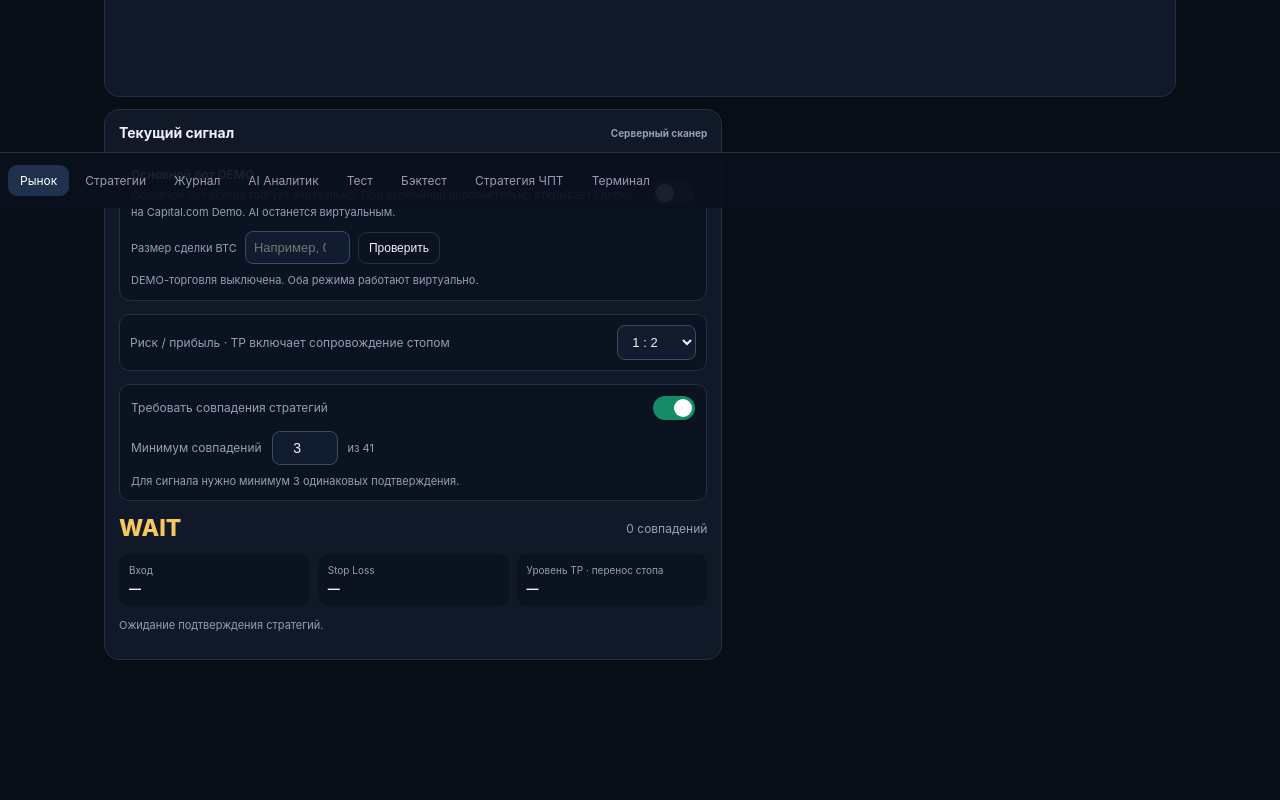
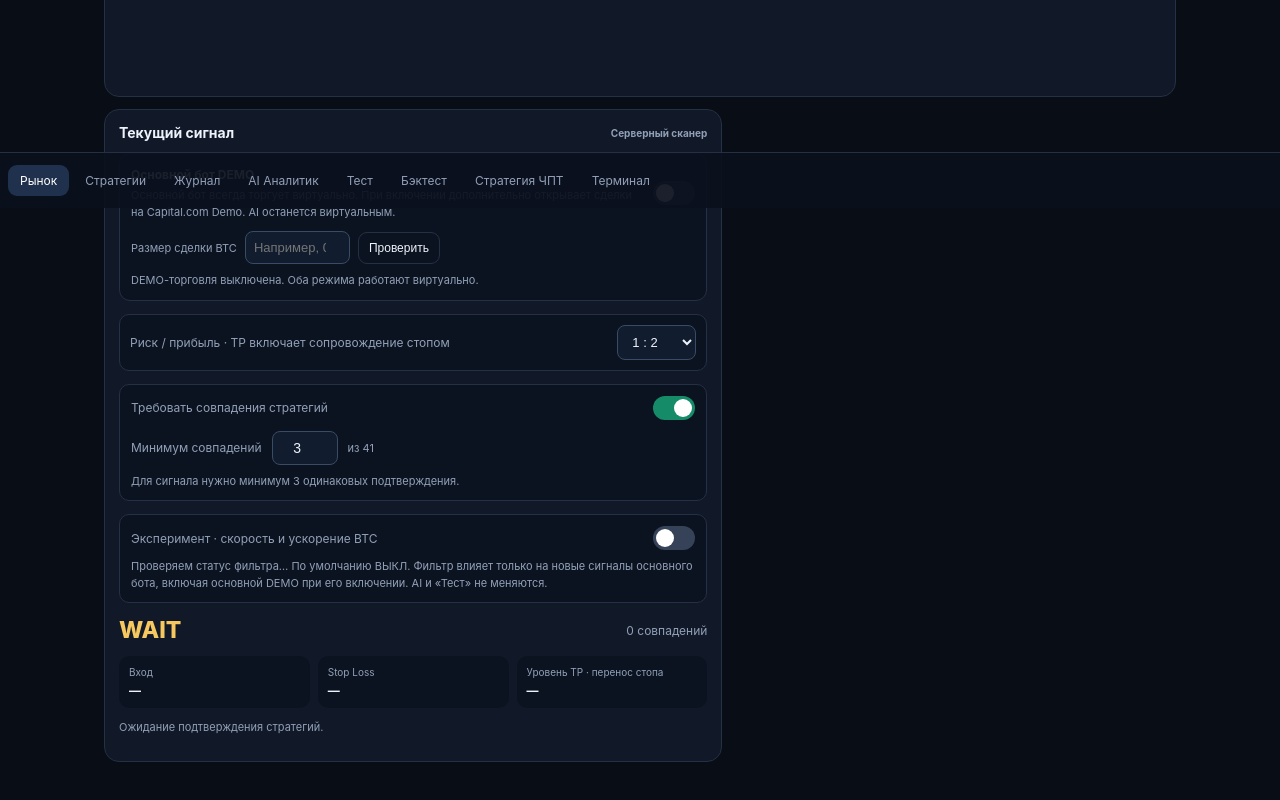
Before and after one commit to fsb777f-dot/bitcoin-scalping-bot, a plain HTML site: page index.html in a window 1280 px wide. Shown: the part 592-1392 px from the top of the page. Before the commit the page ends 1342 px from the top, so only its background shows below. Drawn offline with Linux system fonts and the light colour scheme; no server answers; a script that the page names is missing.

Commit message:
Expose disabled-by-default experimental momentum switch and backtest comparison

```diff
--- a/index.html
+++ b/index.html
@@ -6,7 +6,10 @@
 <div class="execution-size"><label for="demoTradeSize">Размер сделки BTC</label><input id="demoTradeSize" type="number" min="0" step="any" inputmode="decimal" placeholder="Например, 0.01"><button id="checkDemoRules" type="button">Проверить</button></div>
 <div class="execution-note notice" id="demoExecutionNote">DEMO-торговля выключена. Оба режима работают виртуально.</div>
 </div>
-<div class="risk-control"><label for="riskReward">Риск / прибыль · TP включает сопровождение стопом</label><select id="riskReward"><option value="1">1 : 1</option><option value="1.5">1 : 1,5</option><option value="2" selected>1 : 2</option><option value="2.5">1 : 2,5</option><option value="3">1 : 3</option><option value="4">1 : 4</option></select></div><div class="match-control"><div class="match-heading"><label for="consensusEnabled">Требовать совпадения стратегий</label><label class="switch"><input id="consensusEnabled" type="checkbox" checked><span class="switch-slider"></span></label></div><div class="match-setting"><label for="requiredMatches">Минимум совпадений</label><input id="requiredMatches" type="number" min="1" max="41" step="1" value="3"><span>из 41</span></div><p class="notice" id="matchHint">Для сигнала нужно минимум 3 одинаковых подтверждения.</p></div><div class="signalrow"><div class="signalbig yellow" id="signal">WAIT</div><div class="count" id="matches">0 совпадений</div></div><div class="levels"><div class="level"><small>Вход</small><b id="entry">—</b></div><div class="level"><small>Stop Loss</small><b id="sl">—</b></div><div class="level"><small>Уровень TP · перенос стопа</small><b id="tp">—</b></div></div><p class="notice" id="signalNote">Ожидание подтверждения стратегий.</p></section>
+<div class="risk-control"><label for="riskReward">Риск / прибыль · TP включает сопровождение стопом</label><select id="riskReward"><option value="1">1 : 1</option><option value="1.5">1 : 1,5</option><option value="2" selected>1 : 2</option><option value="2.5">1 : 2,5</option><option value="3">1 : 3</option><option value="4">1 : 4</option></select></div><div class="match-control"><div class="match-heading"><label for="consensusEnabled">Требовать совпадения стратегий</label><label class="switch"><input id="consensusEnabled" type="checkbox" checked><span class="switch-slider"></span></label></div><div class="match-setting"><label for="requiredMatches">Минимум совпадений</label><input id="requiredMatches" type="number" min="1" max="41" step="1" value="3"><span>из 41</span></div><p class="notice" id="matchHint">Для сигнала нужно минимум 3 одинаковых подтверждения.</p></div>
+<div class="match-control"><div class="match-heading"><label for="momentumEnabled">Эксперимент · скорость и ускорение BTC</label><label class="switch"><input id="momentumEnabled" type="checkbox" disabled><span class="switch-slider"></span></label></div>
+<p class="notice" id="momentumNote">Проверяем статус фильтра… По умолчанию ВЫКЛ. Фильтр влияет только на новые сигналы основного бота, включая основной DEMO при его включении. AI и «Тест» не меняются.</p></div>
+<div class="signalrow"><div class="signalbig yellow" id="signal">WAIT</div><div class="count" id="matches">0 совпадений</div></div><div class="levels"><div class="level"><small>Вход</small><b id="entry">—</b></div><div class="level"><small>Stop Loss</small><b id="sl">—</b></div><div class="level"><small>Уровень TP · перенос стопа</small><b id="tp">—</b></div></div><p class="notice" id="signalNote">Ожидание подтверждения стратегий.</p></section>
 <section class="panel wide" id="strategies-section" data-screen="strategies" hidden><div class="sectiontitle">Стратегии <span class="muted small">41 · можно отключать</span></div><p class="notice">Отключённые стратегии не участвуют в сигналах. Настройки сохраняются на этом устройстве.</p><div class="strategies" id="strategies"></div></section>
 <section class="panel wide" id="journal-section" data-screen="journal" hidden>
 <div class="demo-journal">
@@ -70,6 +73,7 @@
     <label>Доп. расходы за закрытую сделку · USD <input id="backtestTradeCostUsd" type="text" inputmode="decimal" value="0" placeholder="0.10" autocomplete="off"></label>
     <button id="runBitcoinBacktest" type="button">Запустить бэктест</button>
   </div>
+  <p class="notice">Сравнение: основной БЕЗ фильтра и С фильтром скорости/ускорения по завершённым свечам. Показатели рассчитываются на одних и тех же свечах с теми же расходами. Запуск бэктеста сам по себе фильтр не включает; переключатель — на вкладке «Рынок».</p>
   <p id="backtestMatchHint" class="notice"></p>
   <p id="backtestSizeNote" class="notice">Проверяем допустимый объём Capital.com Demo…</p>
   <p id="backtestStatus" class="notice">Выбери настройки и нажми «Запустить». Число совпадений здесь не влияет на работающий бот.</p>
@@ -79,7 +83,7 @@
   <div id="backtestStrategies" class="backtest-strategies"></div>
   <div class="backtest-apply">
     <h3>Применить выбранную комбинацию</h3>
-    <p class="notice">Основной: стратегии, таймфрейм, совпадения и риск/прибыль. AI: только список разрешённых стратегий, собственная логика AI сохраняется. Тест: новая виртуальная система рядом с SMB, Brooks и Cameron. DEMO не включается.</p>
+    <p class="notice">Основной: стратегии, таймфрейм, совпадения и риск/прибыль (режим фильтра меняется отдельно на вкладке «Рынок»). AI: только список разрешённых стратегий, собственная логика AI сохраняется. Тест: новая виртуальная система рядом с SMB, Brooks и Cameron. DEMO не включается.</p>
     <div class="backtest-apply-targets">
       <label><input id="backtestApplyMain" type="checkbox"> Основной</label>
       <label><input id="backtestApplyAi" type="checkbox"> AI</label>
```
